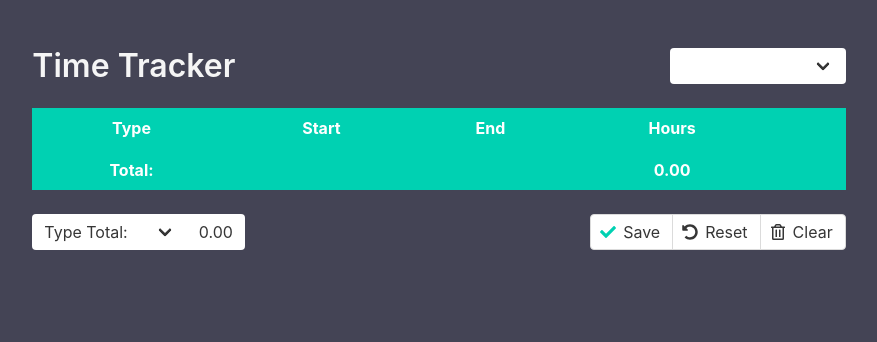
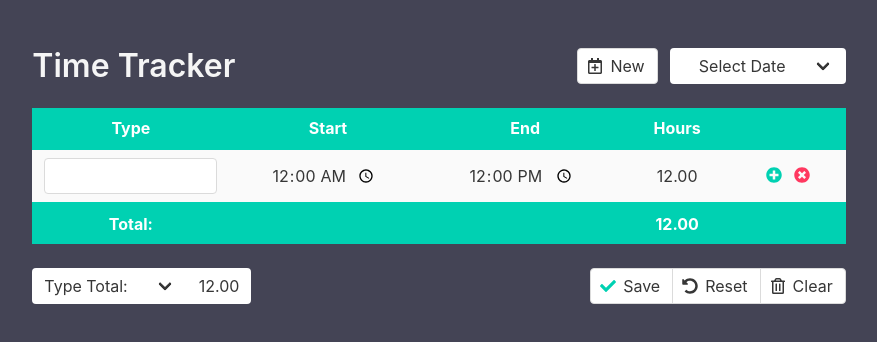
Before and after one commit to Akufoolz/time-tracker-vue, a plain HTML site: page index.html in a window 1280 px wide. Shown: the whole page, without its empty margins (201-1078 px from the left). Drawn offline with nearby package versions, Linux system fonts and the light colour scheme.

Commit message:
Fixed NaN bug. Added new date button. Set default date select option.

```diff
--- a/index.html
+++ b/index.html
@@ -9,7 +9,6 @@
     <link rel="stylesheet" href="https://cdnjs.cloudflare.com/ajax/libs/bulma/0.7.1/css/bulma.min.css">
     <link rel="stylesheet" type="text/css" media="screen" href="main.css" />
     <script defer src="https://use.fontawesome.com/releases/v5.0.7/js/all.js"></script>
-    <script src="https://cdn.jsdelivr.net/npm/vue/dist/vue.js"></script>
 </head>
 
 <body>
@@ -23,12 +22,24 @@
                                 Time Tracker
                             </p>
                         </div>
-
+                        <div class="column is-narrow tt-no-pad-right">
+                            <div class="control has-text-right">
+                                <button class="button" @click="">
+                                    <span class="icon">
+                                        <i class="far fa-calendar-plus"></i>
+                                    </span>
+                                    <span>
+                                        New
+                                    </span>
+                                </button>
+                            </div>
+                        </div>
                         <div class="column is-narrow">
                             <div class="field">
                                 <div class="control has-text-right">
                                     <div class="select is-dark">
                                         <select class="has-text-centered tt-is-borderless" v-model="selectedEntry" @change="loadActiveEntry">
+                                            <option disabled>Select Date</option>
                                             <option v-for="(value, key, index) in entries" :value="key">
                                                 {{convertDate(key)}}
                                             </option>
@@ -197,6 +208,7 @@
             </div>
         </section>
     </div>
+    <script src="https://cdn.jsdelivr.net/npm/vue/dist/vue.js"></script>
     <script src="main.js"></script>
 </body>
 
--- a/main.css
+++ b/main.css
@@ -42,3 +42,7 @@ td, th {
 .tt-has-cursor-default {
     cursor: default !important;
 }
+
+.tt-no-pad-right {
+    padding-right: 0 !important;
+}
--- a/main.js
+++ b/main.js
@@ -1,7 +1,8 @@
-// TODO:    Fix NaN bug
+//          TODO:
 //          Create new date button/functionality
+//          Implement clear button functionality
+//          Save/Load data from LocalStorage
 //          Add date dropdown to mobile view
-//          Add clear button funcitonality
 //          Add clear button to mobile view
 
 var vm = new Vue({
@@ -66,16 +67,16 @@ var vm = new Vue({
 
         },
 
-        activeEntry: [],
+        activeEntry: [
+            {
+                type: "",
+                start: "00:00",
+                end: "12:00",
+                hours: ""
+            }
+        ],
 
-        newEntry: {
-            type: "",
-            start: "",
-            end: "",
-            hours: ""
-        },
-
-        types: ["Type Total"],
+        types: [],
 
         addTypeValue: "",
 
@@ -83,7 +84,7 @@ var vm = new Vue({
 
         filterSelect: "",
 
-        selectedEntry: "",
+        selectedEntry: "Select Date",
 
     },
 
@@ -132,15 +133,26 @@ var vm = new Vue({
 
             entry.hours = hours;
 
-            return entry.hours;
+            if (!(isNaN(entry.hours))) {
+                return entry.hours;
+            } else {
+                return "0.00" ;
+            }
 
         },
 
         // add a new object to the entries array
         addEntry: function (index) {
 
+            let newEntry = {
+                type: "",
+                start: "",
+                end: "",
+                hours: ""
+            };
+
             // create a new table row by adding a new entry to entries array.
-            this.activeEntry.splice((index + 1), 0, this.newEntry);
+            this.activeEntry.splice((index + 1), 0, newEntry);
 
         },
 
@@ -226,7 +238,9 @@ var vm = new Vue({
             let total = 0;
 
             v.activeEntry.forEach(el => {
-                total += parseFloat(el.hours);
+                if (!(isNaN(el.hours))) {
+                    total += parseFloat(el.hours);
+                }
             });
 
             return total.toFixed(2);
@@ -236,7 +250,5 @@ var vm = new Vue({
 
     beforeMount() {
 
-        this.loadActiveEntry();
-
     }
 });
```
